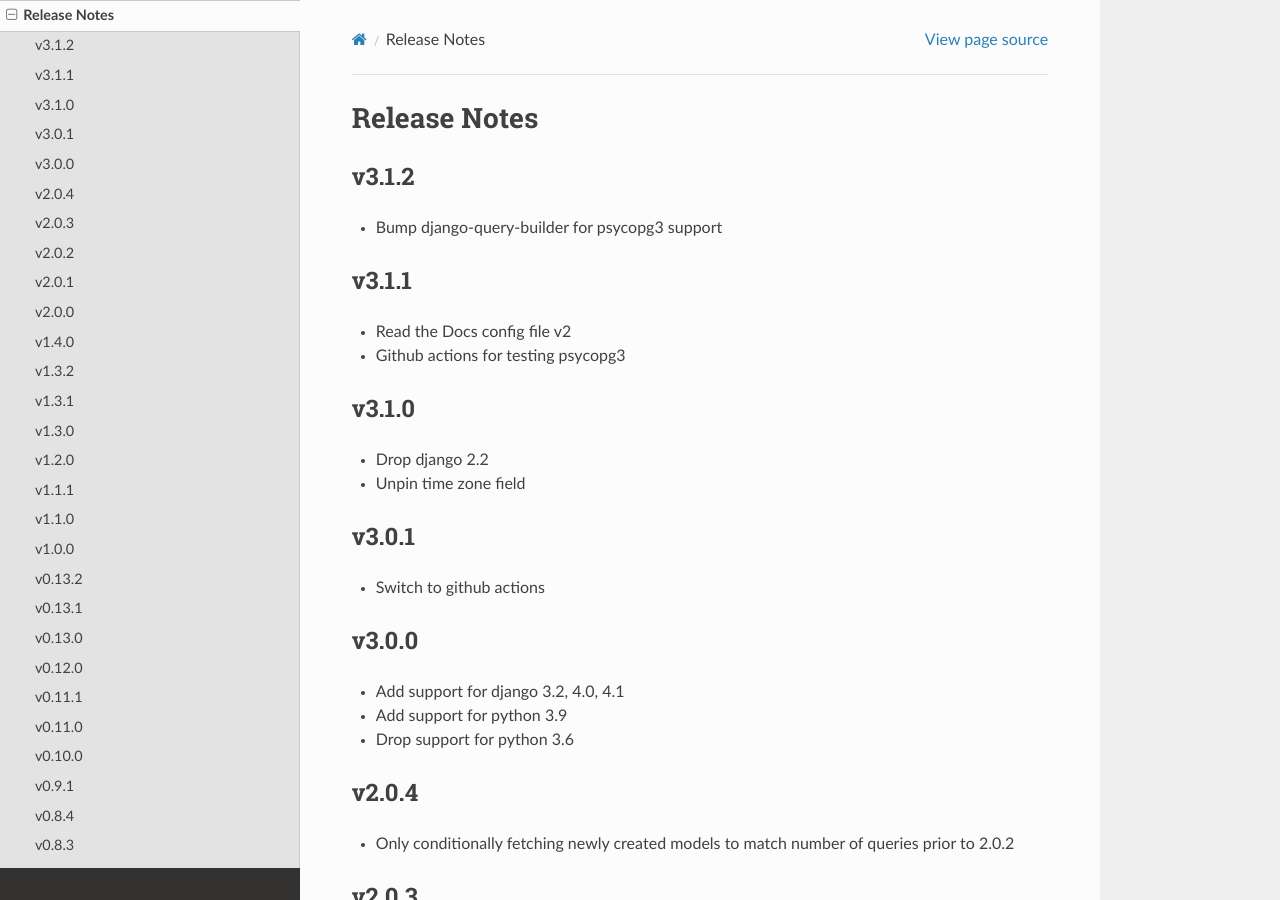
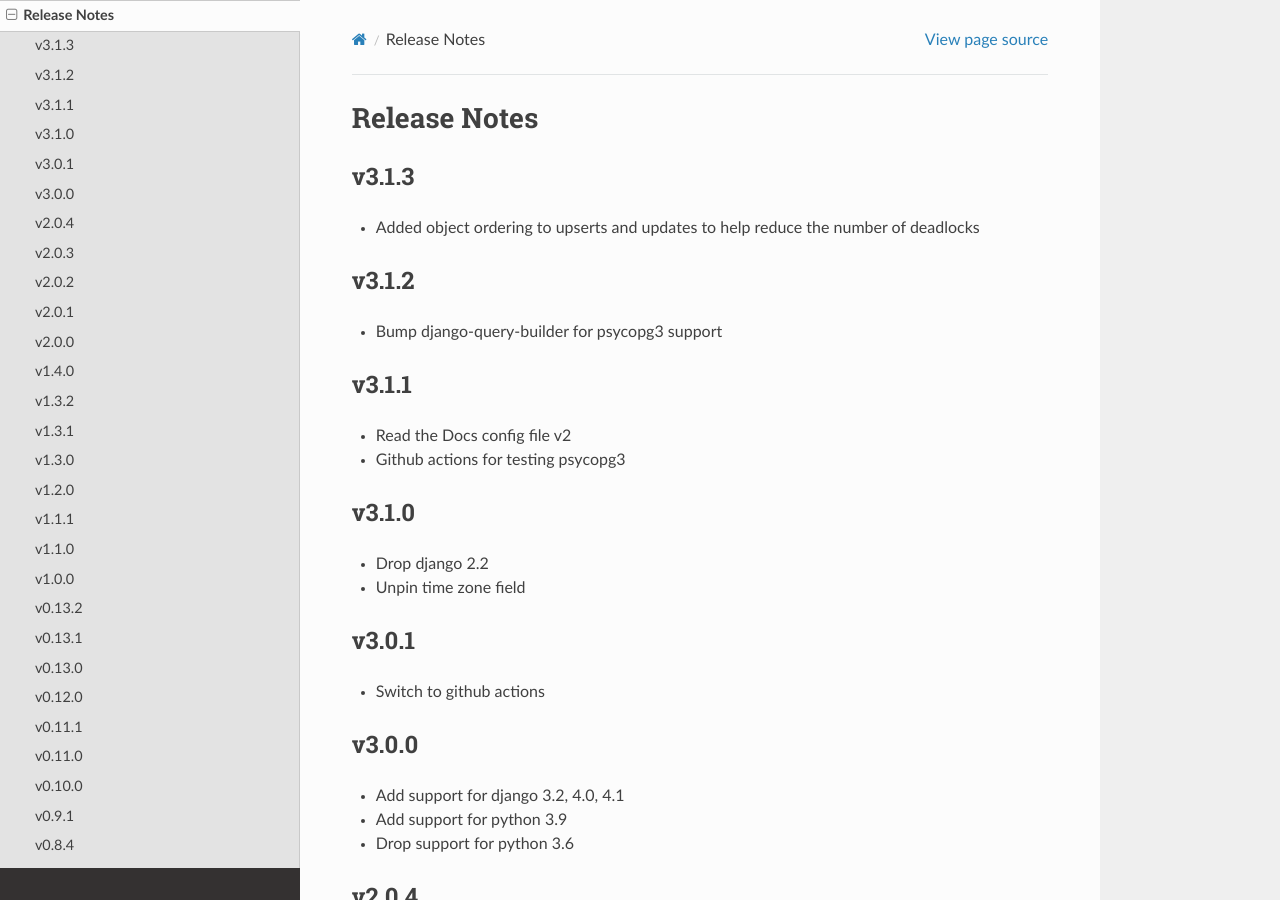
Before and after one commit to ambitioninc/django-manager-utils, a Sphinx documentation site: the page built from docs/release_notes.rst, in a window 1280 px wide and 900 px high. Built offline with Sphinx 7.4.7 and the Read the Docs theme 2.0.0, drawn with Linux system fonts in a browser that asks for light colours.

Commit message:
Bump version, add release notes

```diff
--- a/docs/release_notes.rst
+++ b/docs/release_notes.rst
@@ -1,5 +1,9 @@
 Release Notes
 =============
+
+v3.1.3
+------
+* Added object ordering to upserts and updates to help reduce the number of deadlocks
 
 v3.1.2
 ------
--- a/manager_utils/version.py
+++ b/manager_utils/version.py
@@ -1 +1 @@
-__version__ = '3.1.2'
+__version__ = '3.1.3'
```
